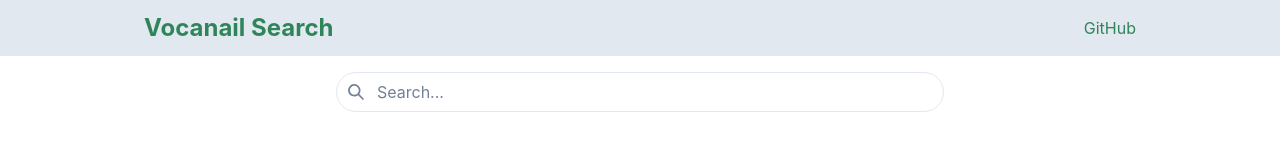
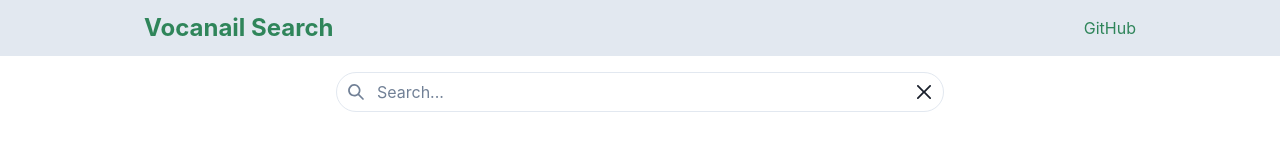
Before and after one commit to fanta-git/vocanail-search, a Next.js app: page / in a window 1280 px wide. Shown: the top 162 px of the page. Built offline with nearby package versions, Linux system fonts and the light colour scheme.

Commit message:
change: 検索中表示を削除ボタンに変更

```diff
--- a/src/components/Main.tsx
+++ b/src/components/Main.tsx
@@ -1,6 +1,6 @@
 import { useQueryState } from '@/hooks/useQueryState';
-import { SearchIcon } from '@chakra-ui/icons';
-import { Input, InputGroup, InputLeftElement, InputRightElement, Spinner } from '@chakra-ui/react';
+import { CloseIcon, SearchIcon } from '@chakra-ui/icons';
+import { IconButton, Input, InputGroup, InputLeftElement, InputRightElement } from '@chakra-ui/react';
 import { Suspense, memo, useDeferredValue, useRef } from 'react';
 import FocusToInput from './FocusToInput';
 import ResultField from './ResultField';
@@ -12,7 +12,6 @@ export default function Main (props: Props) {
   const inputRef = useRef<HTMLInputElement>(null);
   const [keyword = "", setKeyword] = useQueryState("s", { lazyTime: 1e3 });
   const deferredQuery = useDeferredValue(keyword);
-  const isDeffered = keyword !== deferredQuery;
 
   return (
     <>
@@ -27,11 +26,16 @@ export default function Main (props: Props) {
           value={keyword}
           onChange={e => setKeyword(e.target.value)}
         />
-        {isDeffered &&
-          <InputRightElement pointerEvents='none'>
-            <Spinner color={"green.600"} size={"sm"} />
-          </InputRightElement>
-        }
+        <InputRightElement>
+          <IconButton
+            aria-label='clear'
+            isRound
+            size={"sm"}
+            bgColor={"transparent"}
+            icon={<CloseIcon />}
+            onClick={() => setKeyword("")}
+          />
+        </InputRightElement>
       </InputGroup>
       <ResultFieldWrapper keyword={deferredQuery} />
       <FocusToInput
```
